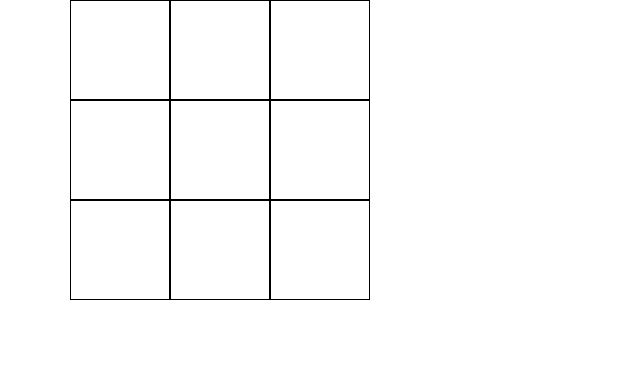
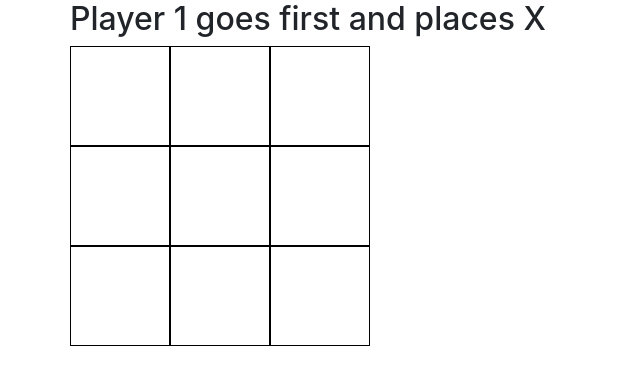
Before and after one commit to giants415/tictactoeJS, a plain HTML site: page index.html in a window 1280 px wide. Shown: the whole page, without its empty margins (0-640 px from the left). Drawn offline with nearby package versions, Linux system fonts and the light colour scheme.

Commit message:
adds header text

```diff
--- a/index.html
+++ b/index.html
@@ -12,6 +12,9 @@
   </head>
   <body>
     <div class="container">
+      <div class="row">
+        <h2>Player 1 goes first and places X</h2>
+      </div>
       <div class="row">
         <div class="box" id="1"></div>
         <div class="box" id="2"></div>
```
